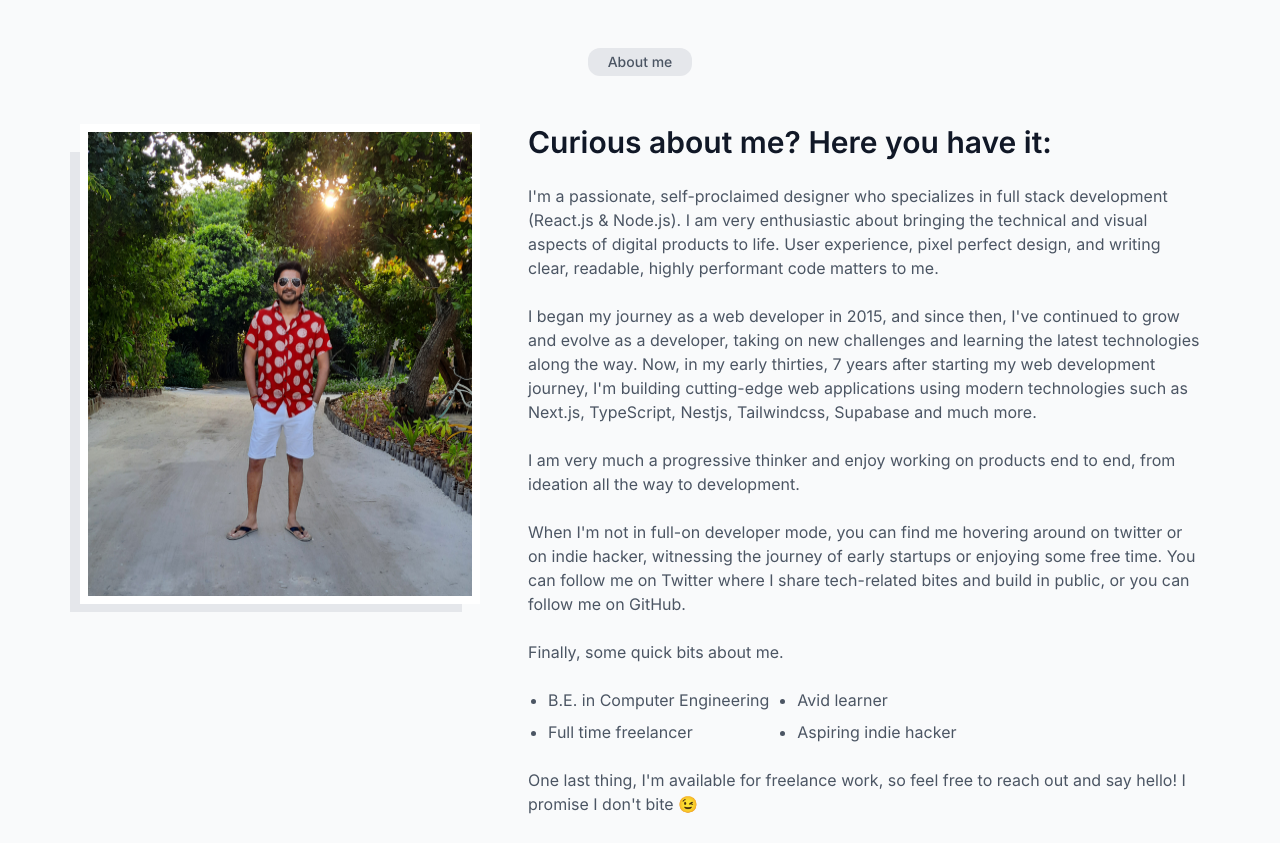
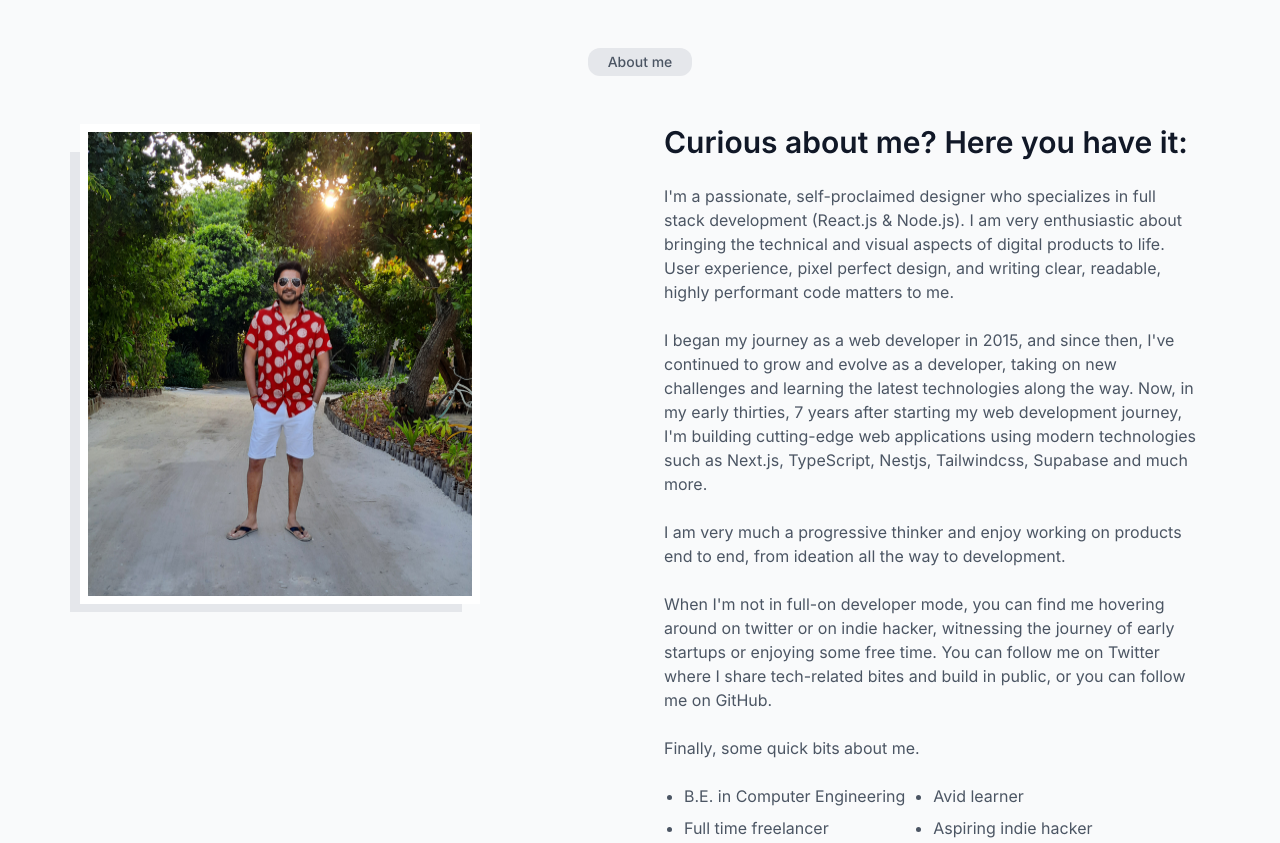
Before and after one commit to renanfranca/personal-portfolio-html-css, a website: page src/landing-page.html in a window 1280 px wide. Shown: the part 660-1503 px from the top of the page. Drawn offline with Linux system fonts and the light colour scheme.

Commit message:
fix about section

```diff
--- a/src/landing-page.html
+++ b/src/landing-page.html
@@ -328,7 +328,7 @@
             </div>
           </div>
           <div class="flex flex-col md:flex-row w-full justify-between gap-12">
-            <div class="flex justify-center">
+            <div class="flex justify-center lg:justify-start lg:w-1/2">
               <div class="relative flex w-[280px] h-[360px] md:w-[400px] md:h-[480px] justify-center">
                 <image
                   class="flex absolute z-10 w-[280px] h-[360px] md:w-[400px] md:h-[480px] border-8 border-lightgray dark:border-darkgray"
@@ -340,6 +340,7 @@
                 ></div>
               </div>
             </div>
+            <div class="flex lg:w-1/2">
               <div class="flex flex-col gap-6">
                 <h3 class="font-semibold text-2xl lg:text-3xl text-left text-lightgray-900 dark:text-darkgray-900">
                   Curious about me? Here you have it:
@@ -351,8 +352,8 @@
                 </p>
                 <p class="font-normal text-base text-lightgray-600 dark:text-darkgray-600">
                   I began my journey as a web developer in 2015, and since then, I've continued to grow and evolve as a developer, taking on
-                new challenges and learning the latest technologies along the way. Now, in my early thirties, 7 years after starting my web
-                development journey, I'm building cutting-edge web applications using modern technologies such as Next.js, TypeScript,
+                  new challenges and learning the latest technologies along the way. Now, in my early thirties, 7 years after starting my
+                  web development journey, I'm building cutting-edge web applications using modern technologies such as Next.js, TypeScript,
                   Nestjs, Tailwindcss, Supabase and much more.
                 </p>
                 <p class="font-normal text-base text-lightgray-600 dark:text-darkgray-600">
@@ -377,6 +378,7 @@
                 <p class="font-normal text-base text-lightgray-600 dark:text-darkgray-600">
                   One last thing, I'm available for freelance work, so feel free to reach out and say hello! I promise I don't bite 😉
                 </p>
+              </div>
             </div>
           </div>
         </div>
```
Also changed, not shown: src/assets/css/style.css. Lines whose indentation alone changed are shown as unchanged.
